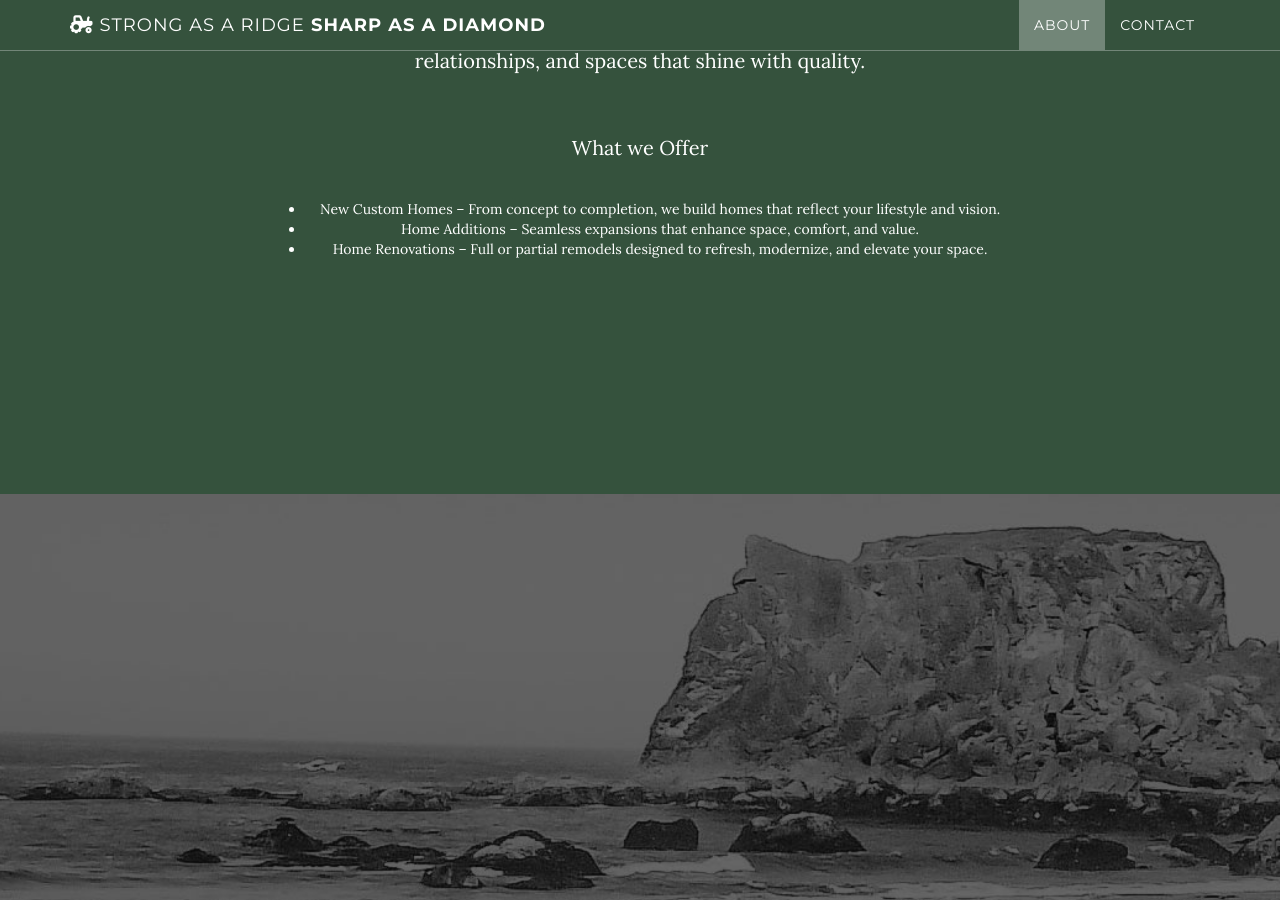
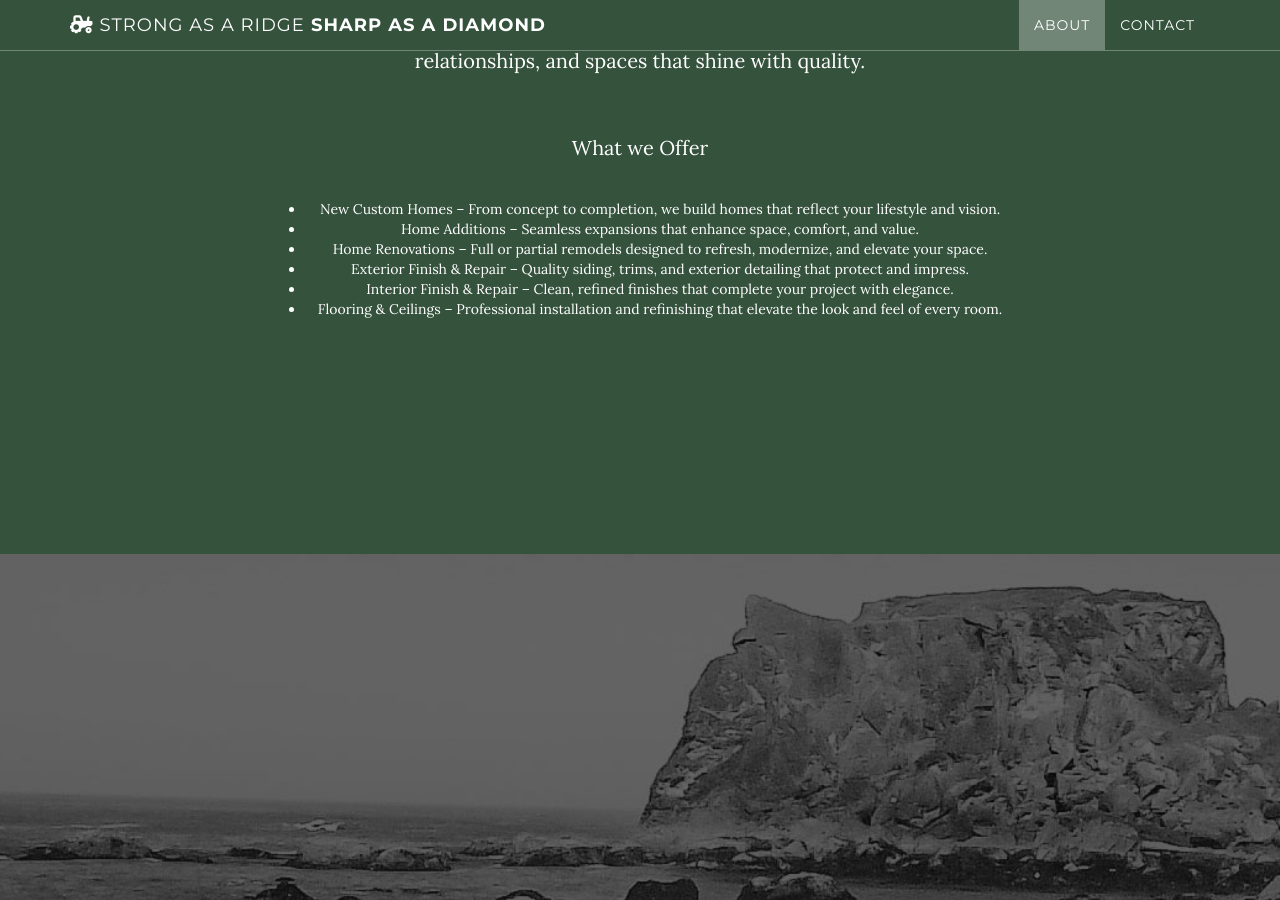
Before and after one commit to Marshmallows7920/buildwithdiamondridge, a Jekyll site: the page built from index.html, in a window 1280 px wide and 900 px high, scrolled down 1542 px. Built offline with Jekyll 4.4.1, drawn with Linux system fonts in a browser that asks for light colours; nearby versions of some CDN libraries.

Commit message:
Update about.html - change align

```diff
--- a/_includes/about.html
+++ b/_includes/about.html
@@ -7,11 +7,14 @@
                 <p>At Diamond Ridge Construction, we believe that every project — no matter the size — deserves the same level of care and excellence. From residential builds to commercial developments, we combine the strength of ridges with the brilliance of diamonds in every structure we create. Our team works hand-in-hand with clients, ensuring clear communication, on-time delivery, and results that stand the test of time. We don’t just build structures — we build trust, lasting relationships, and spaces that shine with quality. </p>
                 <br />
                 <p>What we Offer</p>
-                <p>
+                <p style="text-align: left;">
                     <ul>
                         <li>New Custom Homes – From concept to completion, we build homes that reflect your lifestyle and vision.</li>
                         <li>Home Additions – Seamless expansions that enhance space, comfort, and value.</li>
                         <li>Home Renovations – Full or partial remodels designed to refresh, modernize, and elevate your space.</li>
+                        <li>Exterior Finish & Repair – Quality siding, trims, and exterior detailing that protect and impress.</li>
+                        <li>Interior Finish & Repair – Clean, refined finishes that complete your project with elegance.</li>
+                        <li>Flooring & Ceilings – Professional installation and refinishing that elevate the look and feel of every room.</li>
                     </ul>
                 </p>
             </div>
```
